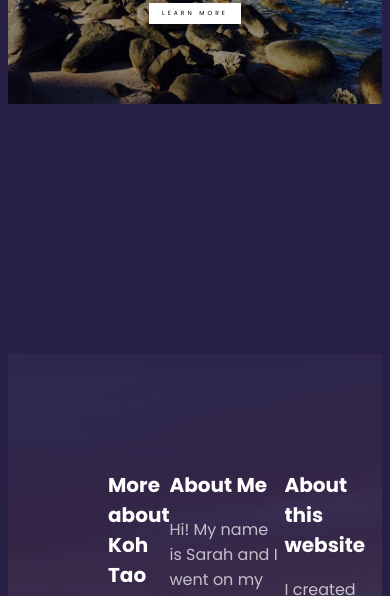
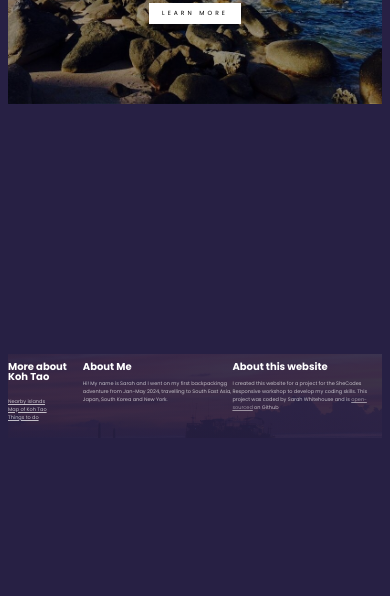
Before and after one commit to sarahwhitehouse17/She-Codes-Responsive-Add-On-Project, a plain HTML site: page index.html in a window 390 px wide. Shown: the part 196-792 px from the top of the page. Drawn offline with Linux system fonts and the light colour scheme; a web font is replaced by a local one.

Commit message:
Made footer responsive

```diff
--- a/src/styles.css
+++ b/src/styles.css
@@ -147,4 +147,21 @@ header a {
     display: inline-block;
     margin-top: 20px;
   }
+
+.grid-container {
+    padding: 0;
+  }
+
+  .footer-image h2 {
+    font-size: 10px;
+    line-height: 1;
+  }
+
+  .grid-item li, p {
+    font-size: 5px;
+  }
+  .footer-image {
+    padding: 0;
+    margin-bottom: 0;
+  }
 }
```
